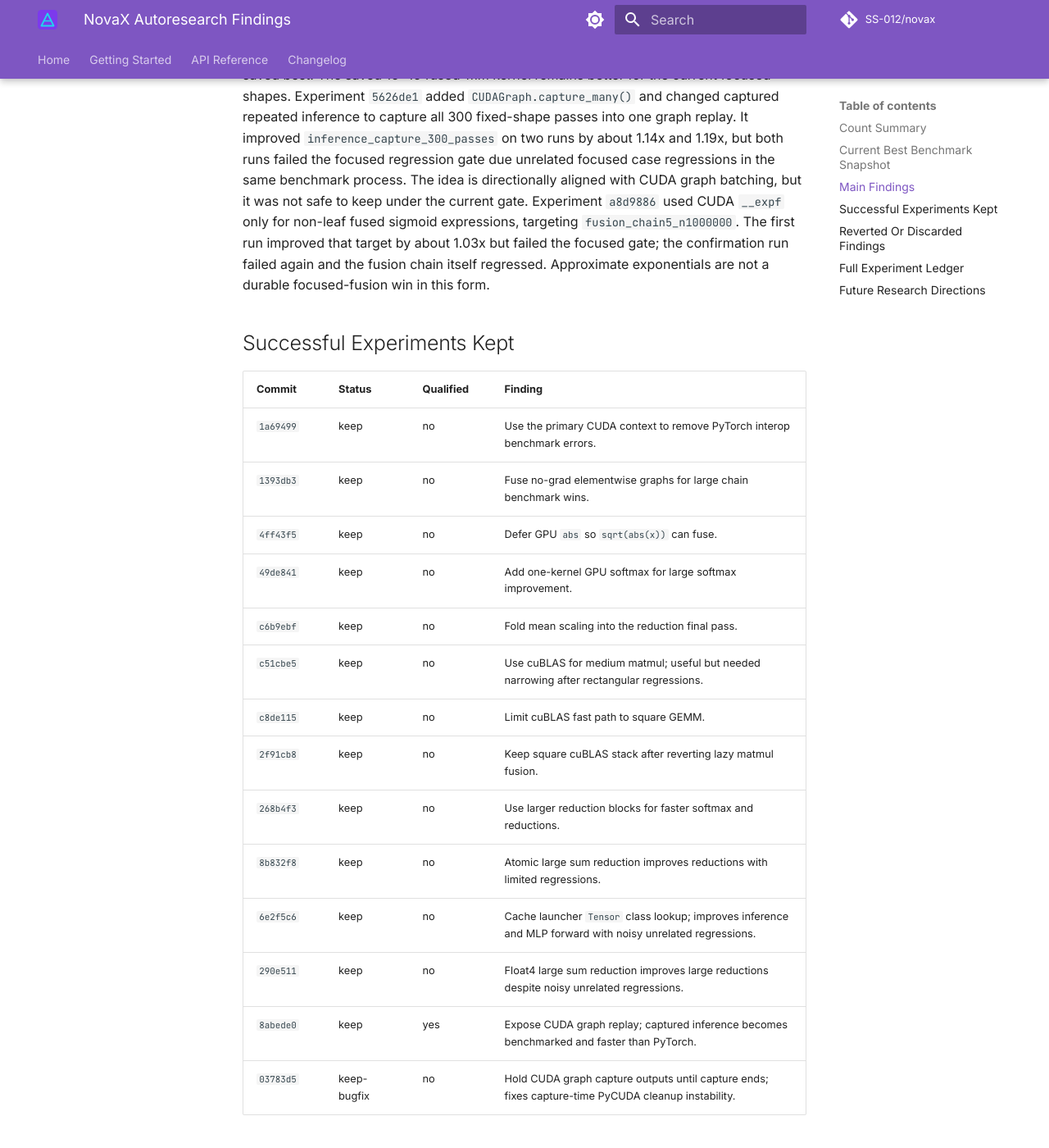
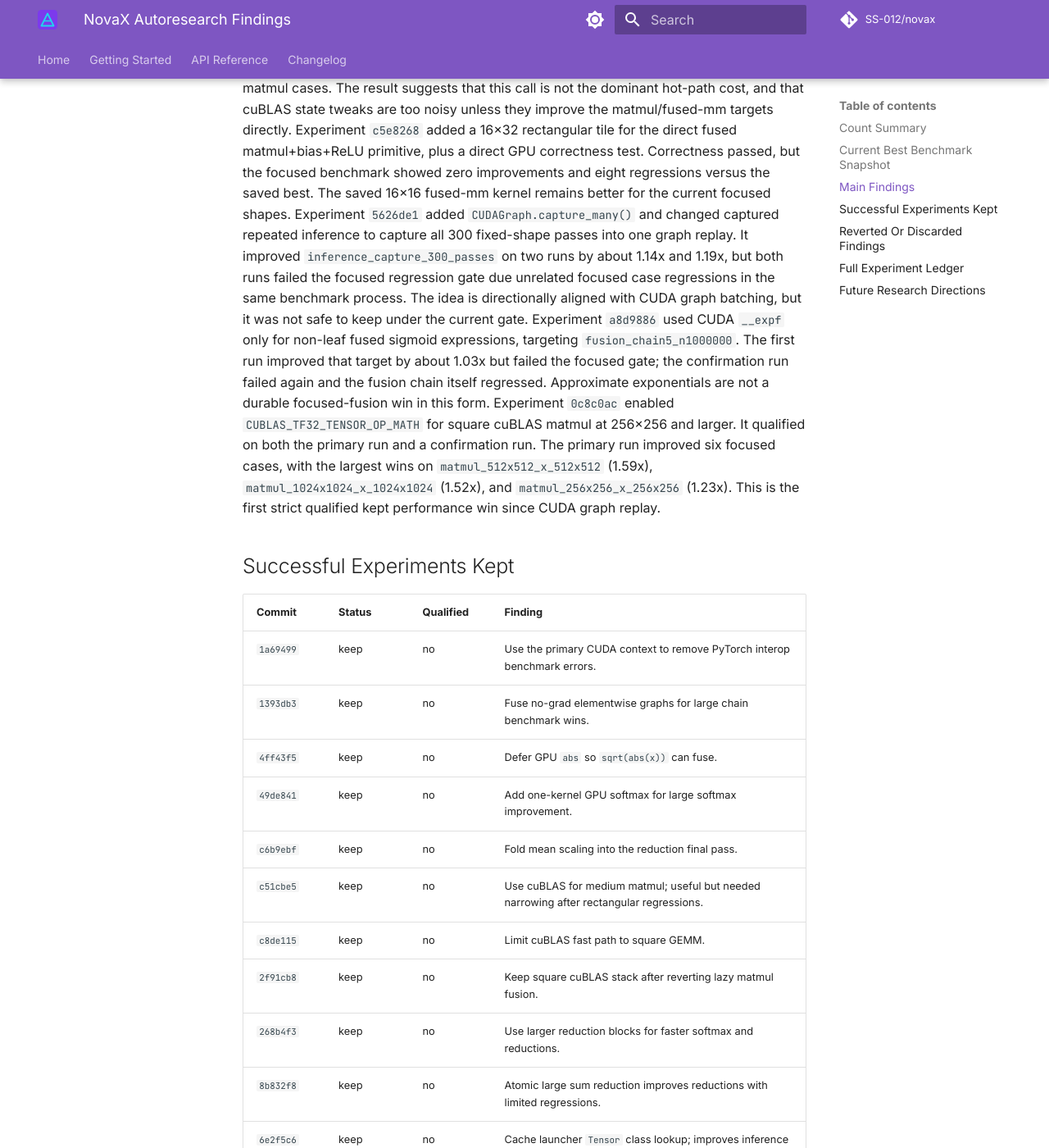
Before and after one commit to SS-012/novax, an MkDocs documentation site: the page built from docs/autoresearch-findings.md, in a window 1280 px wide and 1400 px high, scrolled down 3731 px. Shown: the whole window at 82% size. Built offline with MkDocs 1.6.1 and Material for MkDocs 9.7.7, drawn with Linux system fonts in a browser that asks for light colours; comment, search, counter and statistics services are not loaded; the version menu is left out; some of the changed text lies outside the part shown.

Commit message:
docs: log tf32 square cublas win

```diff
--- a/docs/autoresearch-findings.md
+++ b/docs/autoresearch-findings.md
@@ -31,12 +31,14 @@ The current best benchmark artifact is `autoresearch/best.json`.
 - Benchmark cases ok: 35
 - Benchmark errors: 0
 - Benchmark skipped: 0
-- NovaX wins vs PyTorch: 10
-- NovaX ties vs PyTorch: 3
-- PyTorch wins vs NovaX: 22
-- Geomean NovaX/PyTorch time: 1.046350
+- Focused differentiated cases: 11
+- Focused NovaX wins vs PyTorch: 10
+- Focused NovaX ties vs PyTorch: 0
+- Focused PyTorch wins vs NovaX: 1
+- Focused geomean NovaX/PyTorch time: 0.622541
+- Overall geomean NovaX/PyTorch time: 1.028264
 - Best NovaX case vs PyTorch: `inference_capture_300_passes`
-- Best ratio: 0.170820
+- Best ratio: 0.187764
 
 The field names in the benchmark summary are historical: `pytorch_wins` is
 used as the count of NovaX wins in the current output.
@@ -71,6 +73,10 @@ into the reduction pass (`c6b9ebf`), and atomic large-sum reductions
 cuBLAS helps, but only under constrained shapes. Medium and square GEMM work
 was useful (`c51cbe5`, `c8de115`, `2f91cb8`), while rectangular/generalized
 cuBLAS attempts regressed MLP forward, inference, or reductions.
+The strongest square-GEMM follow-up is `0c8c0ac`, which enables TF32 tensor
+math only for the already square-gated cuBLAS path at 256x256 and larger. It
+qualified twice and produced large focused matmul wins without touching the
+small 128x128 precision test path.
 
 Reduction tuning is sensitive. Some reduction changes helped (`268b4f3`,
 `8b832f8`, `290e511`), but many block-size, grid-cap, and warp-shuffle variants
@@ -168,6 +174,12 @@ expressions, targeting `fusion_chain5_n1000000`. The first run improved that
 target by about 1.03x but failed the focused gate; the confirmation run failed
 again and the fusion chain itself regressed. Approximate exponentials are not a
 durable focused-fusion win in this form.
+Experiment `0c8c0ac` enabled `CUBLAS_TF32_TENSOR_OP_MATH` for square cuBLAS
+matmul at 256x256 and larger. It qualified on both the primary run and a
+confirmation run. The primary run improved six focused cases, with the largest
+wins on `matmul_512x512_x_512x512` (1.59x), `matmul_1024x1024_x_1024x1024`
+(1.52x), and `matmul_256x256_x_256x256` (1.23x). This is the first strict
+qualified kept performance win since CUDA graph replay.
 
 ## Successful Experiments Kept
 
@@ -187,6 +199,7 @@ durable focused-fusion win in this form.
 | `290e511` | keep | no | Float4 large sum reduction improves large reductions despite noisy unrelated regressions. |
 | `8abede0` | keep | yes | Expose CUDA graph replay; captured inference becomes benchmarked and faster than PyTorch. |
 | `03783d5` | keep-bugfix | no | Hold CUDA graph capture outputs until capture ends; fixes capture-time PyCUDA cleanup instability. |
+| `0c8c0ac` | keep | yes | Enable TF32 tensor math for square cuBLAS matmul; qualified twice with large focused matmul wins. |
 
 ## Reverted Or Discarded Findings
 
@@ -325,6 +338,7 @@ These experiments should not be retried in the same form.
 | `c5e8268` | discard | no | 0 | 8 | 0 | -3943.210591 | 0.728258 | Rectangular 16x32 fused matmul tile failed to improve focused baseline and regressed fused-mm and matmul cases. |
 | `5626de1` | discard | no | 1 | 4 | 0 | -666.673293 | 0.677285 | Repeated inference graph capture improved captured inference twice but failed focused regression gate on both runs. |
 | `a8d9886` | discard | no | 1 | 4 | 0 | -1549.618580 | 0.666400 | Fast __expf for fused sigmoid chains improved fusion_chain5 once but failed confirmation and focused regression gate. |
+| `0c8c0ac` | keep | yes | 6 | 2 | 0 | 661.399441 | 0.622541 | Enabled TF32 tensor math for square cuBLAS matmul and qualified twice with large focused matmul wins. |
 
 ## Future Research Directions
 
```
Also changed, not shown: other parts of docs/autoresearch-findings.md (+5 -5 lines), papers/2026-05-30-frontier-gpu-optimization.md (+8 -0 lines).
